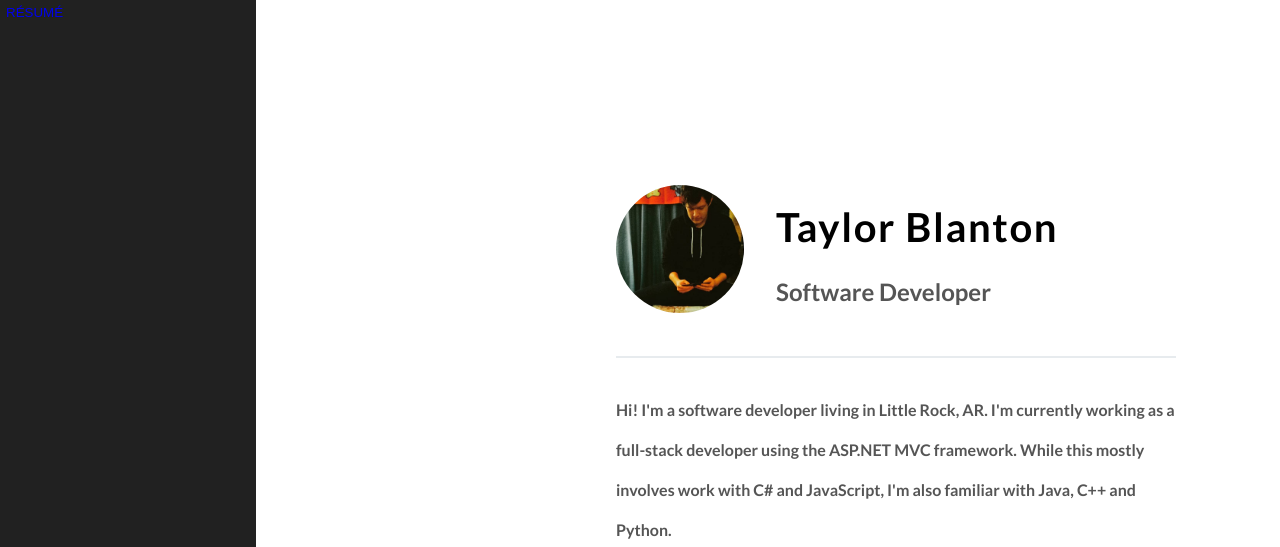
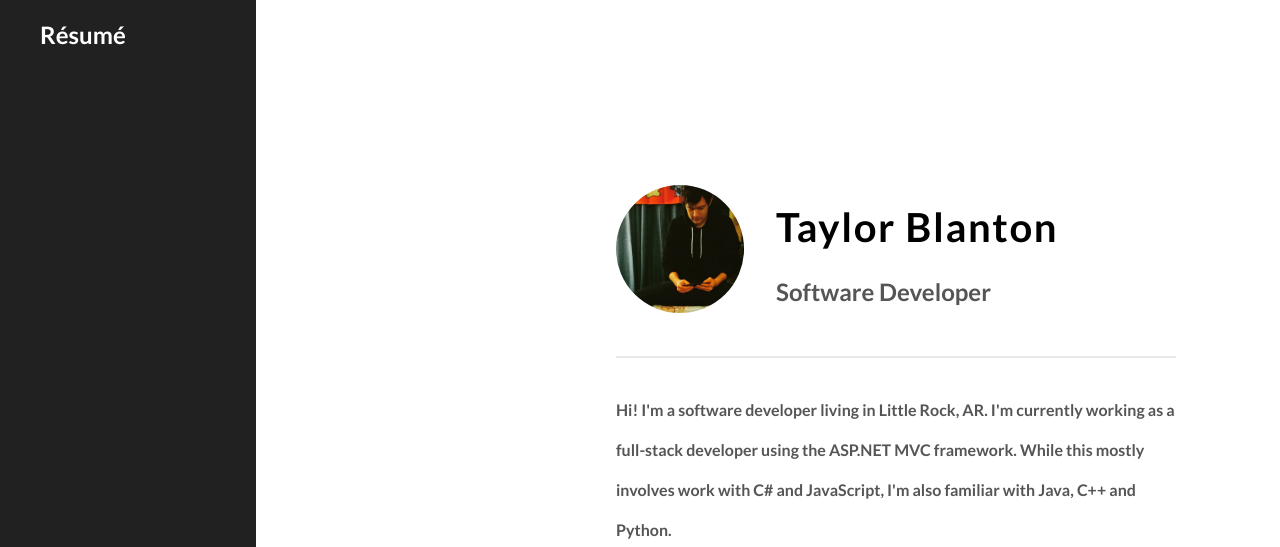
Before and after one commit to mtblanton/mtblanton.github.io, a plain HTML site: page index.html in a window 1280 px wide. Both pictures are taken after a click on the element 38 px from the left and 45 px from the top of the page. Shown: the top 547 px of the page. Drawn offline with Linux system fonts and the light colour scheme; a script that the page names is missing; some icons are missing.

Commit message:
Need to rethink what I'm doing for the sidebar

```diff
--- a/Stylesheets/index.sass
+++ b/Stylesheets/index.sass
@@ -47,12 +47,19 @@ a
 .menu__close-menu
     display: none;
 
+.main__navbar
+    display: flex;
+    font-size: 1.5rem;
 
-.navbar__button
-    background-color: transparent;
-    outline: 0;
-    border: 0;
-    text-transform: uppercase;
+.navbar__list
+    text-decoration: none;
+    list-style-type: none;
+
+.navbar__item
+    text-decoration: none;
+
+.navbar__link
+    color: white;
 
 .centered-container
     width: 35rem;
@@ -138,8 +145,8 @@ a
         display: flex;
         align-items: center;
 
-    a:hover
-        color: #1565c0;
+a:hover
+    color: #1565c0;
 
 @media (max-width: #{$widthToChangeAt})
     .main__social-media-link
--- a/index.html
+++ b/index.html
@@ -18,7 +18,9 @@
 
 
   <nav id="menu" class="main__navbar" id="site-navigation">
-      <button class="navbar__button" title="View my résumé"><a href="/resume">Résumé</a></button>
+    <ul class="navbar__list">
+      <li class="navbar__item" title="View my résumé"><a href="/resume" class="navbar__link">Résumé</a></li>
+    </ul>
   </nav>
 <div id="panel" class="main__wrapper">
 
```
Also changed, not shown: Stylesheets/index.css.
